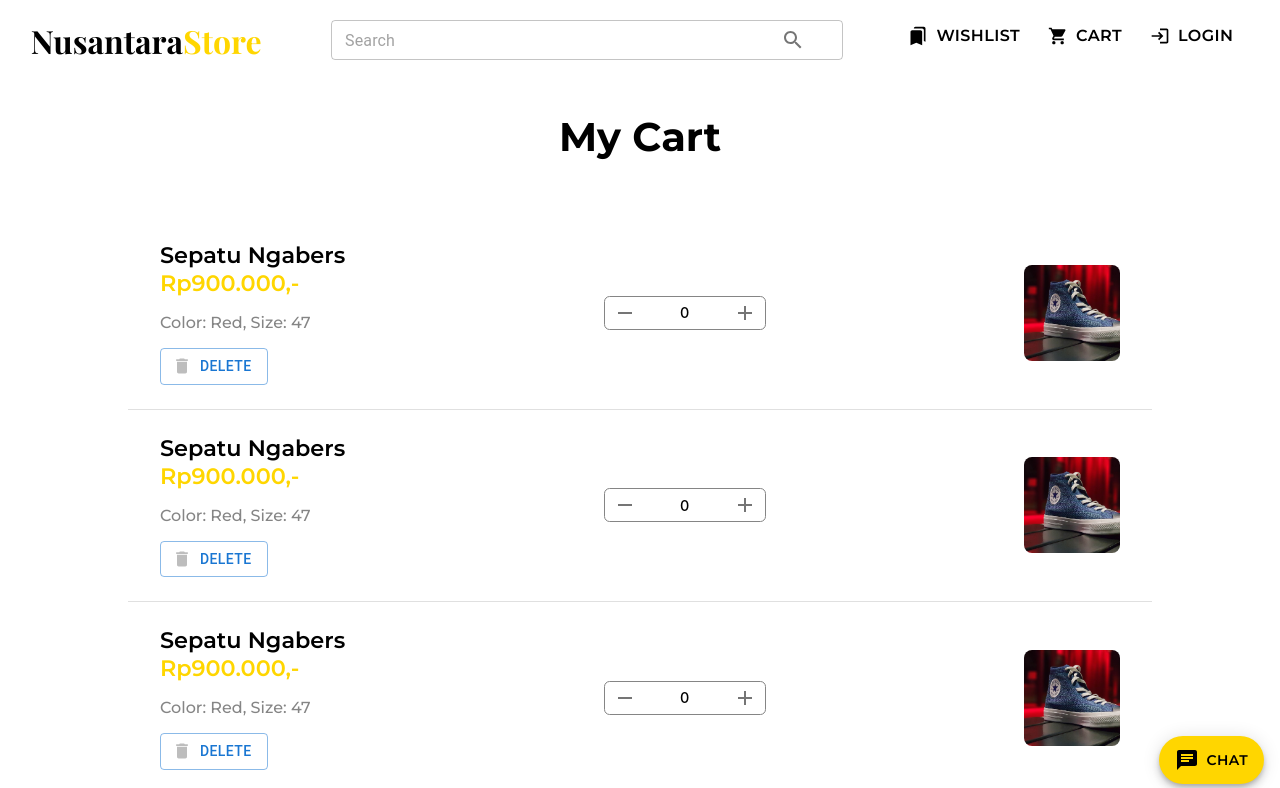
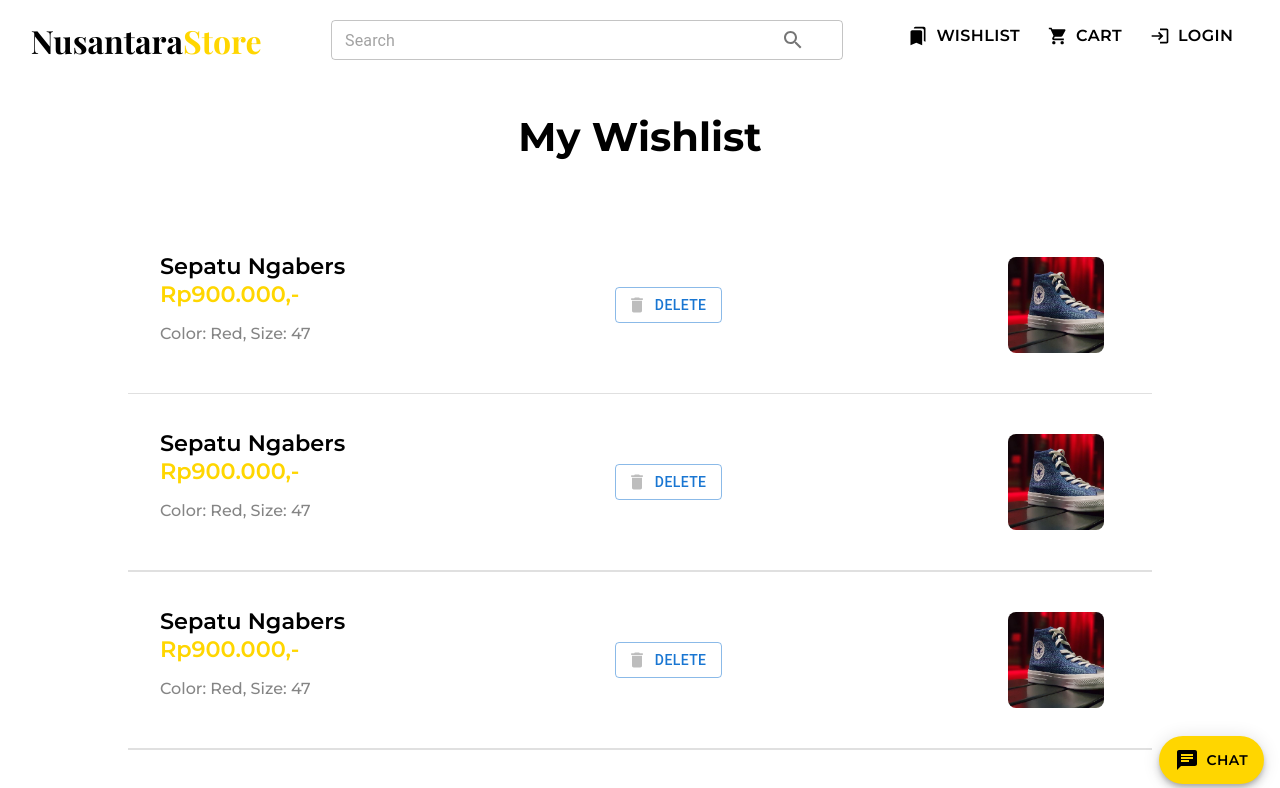
Before and after one commit to borednuna/NusantaraStore051_FE, a React (Create React App) app: page / in a window 1280 px wide. Shown: the top 788 px of the page. Built offline with nearby package versions, Linux system fonts and the light colour scheme.

Commit message:
efat: finalize wishlist page

```diff
--- a/src/App.js
+++ b/src/App.js
@@ -4,7 +4,7 @@ import "./App.scss";
 import Header from "./infrastructure/components/header/header";
 import Footer from "./infrastructure/components/footer/footer";
 import Chat from "./infrastructure/components/chat/chat";
-import Cart from "./presentation/pages/cart/cart";
+import Wishlist from "./presentation/pages/wishlist/wishlist";
 
 function App() {
   return (
@@ -12,7 +12,7 @@ function App() {
       <Chat />
       <Header />
       {/* <Routes /> */}
-      <Cart />
+      <Wishlist />
       <Footer />
     </div>
   );
--- /dev/null
+++ b/src/presentation/pages/wishlist/wishlist.js
@@ -0,0 +1,78 @@
+import React from "react";
+import './wishlist.scss'
+import image from "../../resources/mocno-fotografia-nzYcN7Vz9BI-unsplash.jpg";
+
+import List from '@mui/material/List';
+import ListItem from '@mui/material/ListItem';
+import Divider from '@mui/material/Divider';
+import Button from '@mui/material/Button';
+import DeleteIcon from '@mui/icons-material/Delete';
+
+const Wishlist = () => {
+    return(
+        <div className="wishlist">
+            <h1>My Wishlist</h1>
+            <div className="items">
+            <List component="nav" aria-label="mailbox folders">
+                <ListItem >
+                        <div className="product">
+                            <div className="lefttext">
+                                <p id="title">Sepatu Ngabers</p>
+                                <p id="indprice">Rp900.000,-</p>
+                                <p id="variety">Color: Red, Size: 47</p>
+                            </div>
+                            <Button variant="outlined" startIcon={<DeleteIcon color="disabled"/>}>
+                                Delete
+                            </Button>
+                            <img src={image} alt="icon" />
+                        </div>
+                    </ListItem>
+                    <Divider />
+                    <ListItem  divider>
+                    <div className="product">
+                            <div className="lefttext">
+                                <p id="title">Sepatu Ngabers</p>
+                                <p id="indprice">Rp900.000,-</p>
+                                <p id="variety">Color: Red, Size: 47</p>
+                            </div>
+                            <Button variant="outlined" startIcon={<DeleteIcon color="disabled"/>}>
+                                Delete
+                            </Button>
+                            <img src={image} alt="icon" />
+                        </div>
+                    </ListItem>
+                    <Divider />
+                    <ListItem  divider>
+                    <div className="product">
+                            <div className="lefttext">
+                                <p id="title">Sepatu Ngabers</p>
+                                <p id="indprice">Rp900.000,-</p>
+                                <p id="variety">Color: Red, Size: 47</p>
+                            </div>
+                            <Button variant="outlined" startIcon={<DeleteIcon color="disabled"/>}>
+                                Delete
+                            </Button>
+                            <img src={image} alt="icon" />
+                        </div>
+                    </ListItem>
+                    <Divider />
+                    <ListItem  divider>
+                    <div className="product">
+                            <div className="lefttext">
+                                <p id="title">Sepatu Ngabers</p>
+                                <p id="indprice">Rp900.000,-</p>
+                                <p id="variety">Color: Red, Size: 47</p>
+                            </div>
+                            <Button variant="outlined" startIcon={<DeleteIcon color="disabled"/>}>
+                                Delete
+                            </Button>
+                            <img src={image} alt="icon" />
+                        </div>
+                    </ListItem>
+                </List>
+            </div>
+        </div>
+    )
+}
+
+export default Wishlist;
--- /dev/null
+++ b/src/presentation/pages/wishlist/wishlist.scss
@@ -0,0 +1,97 @@
+@import '../../../application/globals/colors.scss';
+@import '../../../application/globals/fonts.scss';
+
+$breakpoint: 768px;
+
+.wishlist {
+    display: flex;
+    flex-direction: column;
+    min-height: 78vh;
+
+    h1 {
+        margin: auto;
+        font-family: 'Montserrat';
+        font-size: 2.5rem;
+        text-align: center;
+        padding: 2rem;
+
+        @media (max-width: $breakpoint) {
+            font-size: 1.7rem;
+        }
+    }
+
+    .items {
+        display: flex;
+        flex-direction: column;
+        width: 80%;
+        margin: auto;
+        padding: 1rem;
+        border-radius: 5px;
+        margin-bottom: 1rem;
+
+        .product {
+            display: flex;
+            flex-direction: row;
+            width: 100%;
+            justify-content: space-between;
+            margin: 1rem;
+            align-items: center;
+
+            @media (max-width: $breakpoint) {
+                flex-direction: column;
+            }
+
+            .lefttext {
+                width: fit-content;
+
+                @media (max-width: $breakpoint) {
+                    display: flex;
+                    flex-direction: column;
+                    align-items: center;
+                }
+
+                #title {
+                    font-family: 'Montserrat';
+                    font-size: 1.4rem;
+                    font-weight: 600;
+                    margin: 0;
+
+                    @media (max-width: $breakpoint) {
+                        font-size: 1.2rem;
+                    }
+                }
+
+                #variety {
+                    font-family: 'Montserrat';
+                    font-size: 1rem;
+                    font-weight: 500;
+                    color: $gray;
+
+                    @media (max-width: $breakpoint) {
+                        font-size: 0.8rem;
+                    }
+                }
+
+                #indprice {
+                    font-family: 'Montserrat';
+                    font-size: 1.4rem;
+                    font-weight: 600;
+                    margin: 0;
+                    color: $yellow;
+
+                    @media (max-width: $breakpoint) {
+                        font-size: 1.2rem;
+                    }
+                }
+            }
+
+            img {
+                width: 6rem;
+                height: 6rem;
+                border-radius: 0.5rem;
+                object-fit: cover;
+                margin: 1rem;
+            }
+        }
+    }
+}
```
Also changed, not shown: src/presentation/pages/cart/cart.js (indentation only).
